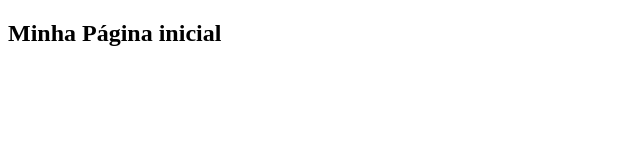
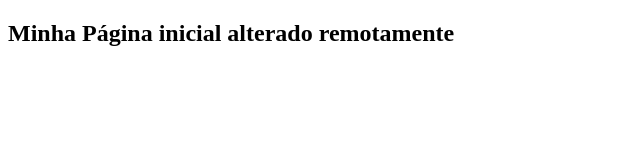
Before and after one commit to franciscofabio/projeto-curso-git, a plain HTML site: page index.html in a window 1280 px wide. Shown: the whole page, without its empty margins (0-640 px from the left). Drawn offline with Linux system fonts and the light colour scheme.

Commit message:
Update index.html
alteração remota

```diff
--- a/index.html
+++ b/index.html
@@ -7,6 +7,6 @@
     <title>Curso de GIT e Github</title>
 </head>
 <body>
-    <h2>Minha Página inicial</h2>
+    <h2>Minha Página inicial alterado remotamente</h2>
 </body>
 </html>
```
